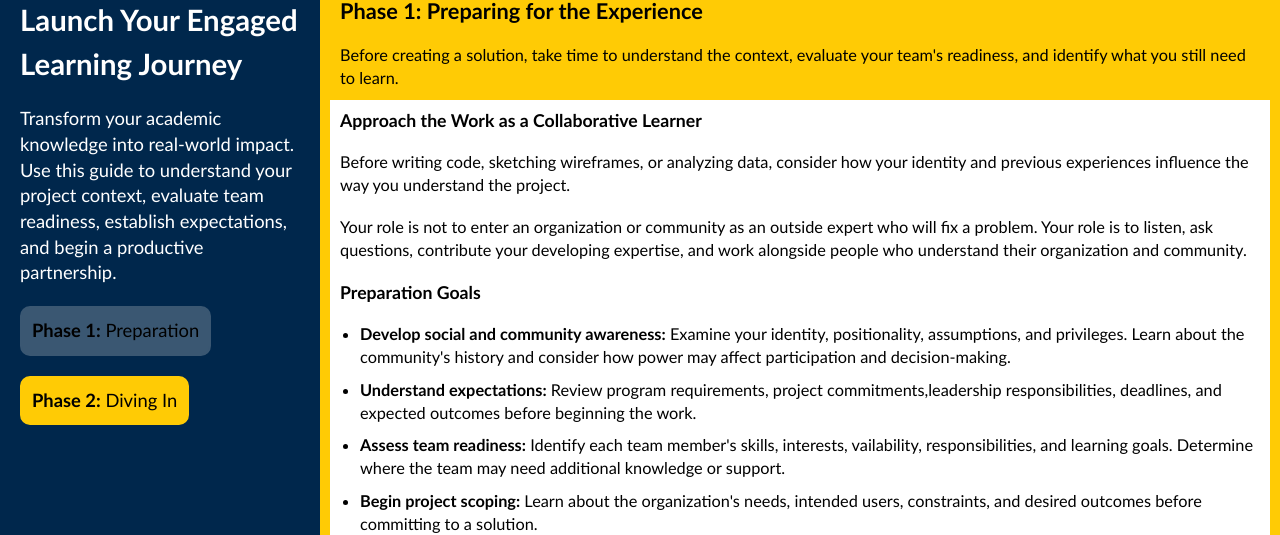
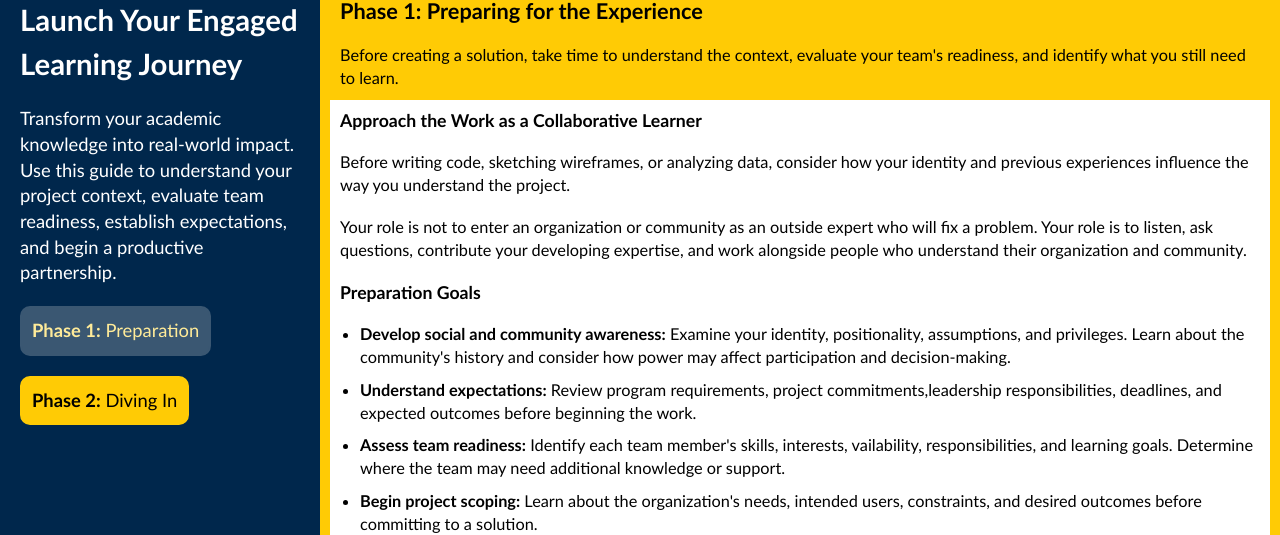
Before and after one commit to rickyriptide/client_project_f26, a plain HTML site: page prep.html in a window 1280 px wide. In both pictures the pointer is over the link 115 px from the left and 548 px from the top of the page. Shown: the part 218-753 px from the top of the page. Drawn offline with Linux system fonts and the light colour scheme.

Commit message:
fixed button hover color

```diff
--- a/css/style.css
+++ b/css/style.css
@@ -720,6 +720,9 @@ footer a{
         border-color: #FFCB05;
         color: #000000;
     }
+    .p2-section:first-child a:focus, .p2-section:first-child a:hover{
+    color: #ffeb99;
+}
     .p2-section:first-child h2{
         line-height: 150%;
     }
```
